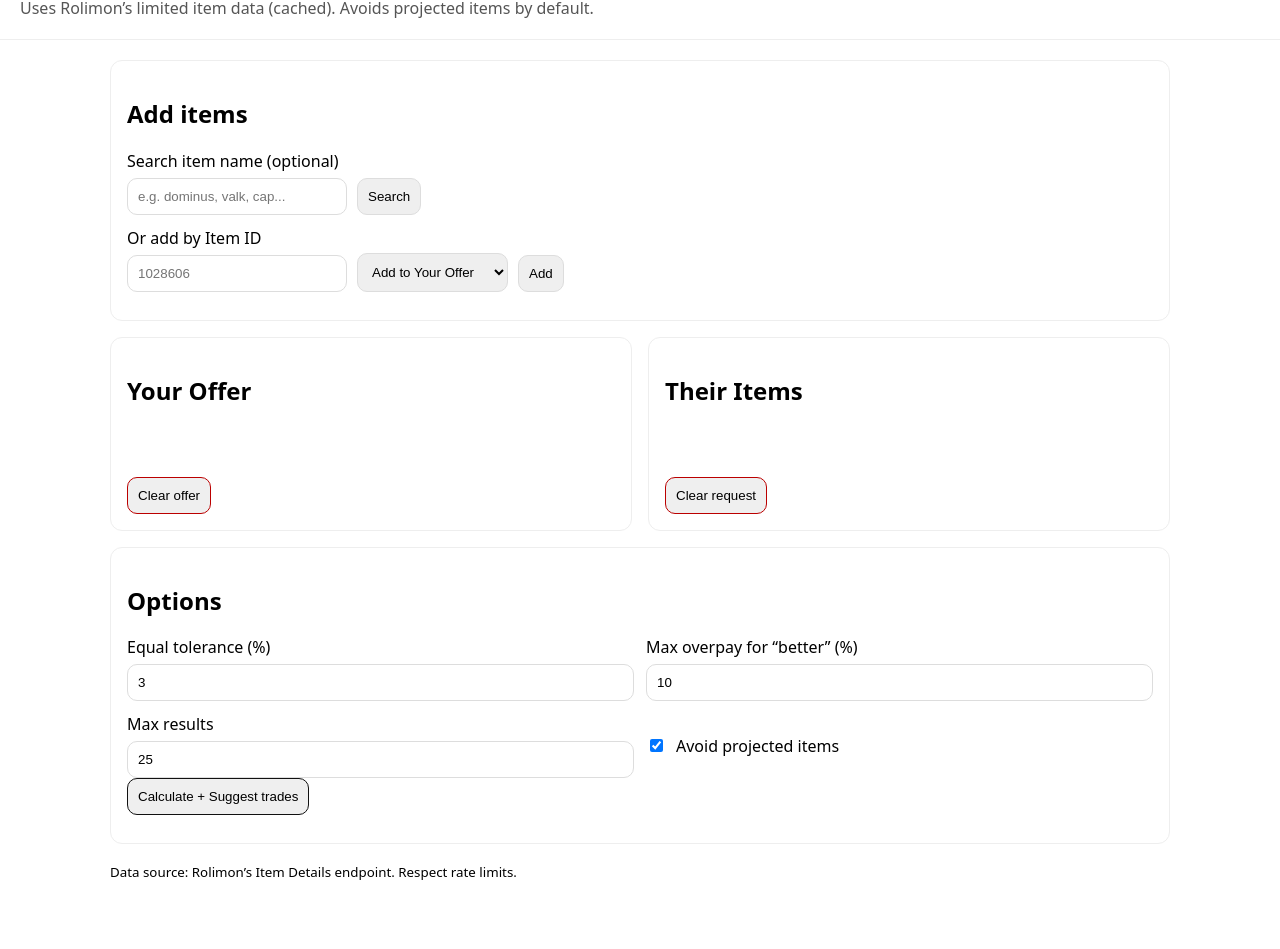
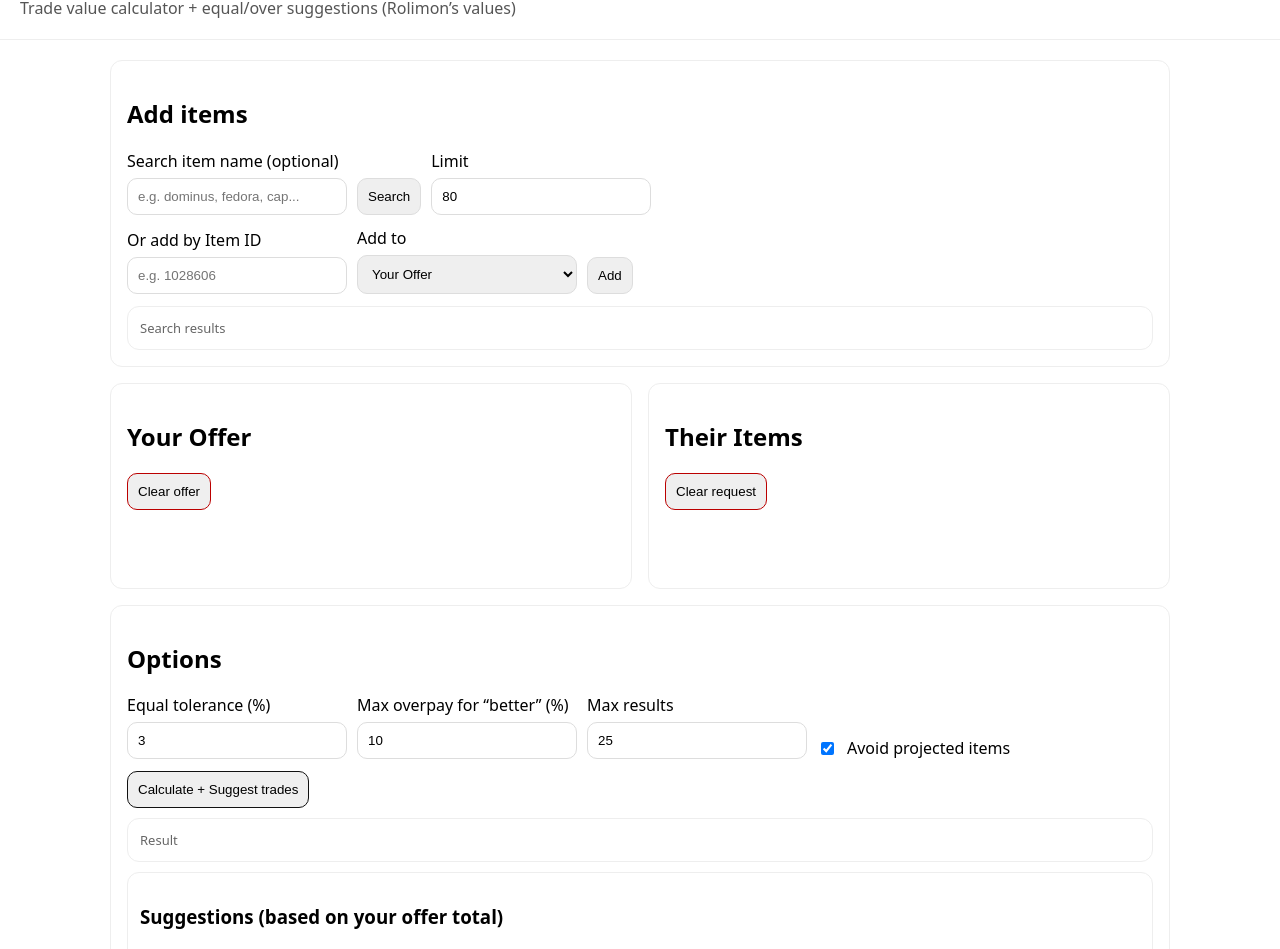
Before and after one commit to bl4rx/RoTrade, a website: page index.html in a window 1280 px wide. Shown: the part 72-1021 px from the top of the page. Before the commit the page ends 974 px from the top, so only its background shows below. Drawn offline with Linux system fonts and the light colour scheme.

Commit message:
Update index.html

```diff
--- a/index.html
+++ b/index.html
@@ -3,83 +3,113 @@
 <head>
   <meta charset="utf-8" />
   <meta name="viewport" content="width=device-width,initial-scale=1" />
-  <title>Roblox Trade Value Calculator (Rolimon's)</title>
-  <link rel="stylesheet" href="./style.css" />
+  <title>RoTrade — Roblox Trade Calculator</title>
+  <link rel="stylesheet" href="/style.css" />
 </head>
 <body>
   <header>
-    <h1>Roblox Trade Value Calculator</h1>
-    <p class="sub">
-      Uses Rolimon’s limited item data (cached). Avoids projected items by default.
-    </p>
+    <h1>RoTrade</h1>
+    <p class="sub">Trade value calculator + equal/over suggestions (Rolimon’s values)</p>
   </header>
 
   <main>
-    <section class="card">
+    <div class="card">
       <h2>Add items</h2>
 
       <div class="row">
         <label>
           Search item name (optional)
-          <input id="search" placeholder="e.g. dominus, valk, cap..." />
+          <input id="searchInput" placeholder="e.g. dominus, fedora, cap..." />
         </label>
-        <button id="btnSearch">Search</button>
+        <button id="searchBtn">Search</button>
+
+        <label>
+          Limit
+          <input id="searchLimit" type="number" min="10" max="2000" value="80" />
+        </label>
       </div>
 
       <div class="row">
         <label>
           Or add by Item ID
-          <input id="itemId" placeholder="1028606" />
+          <input id="itemIdInput" placeholder="e.g. 1028606" />
         </label>
-        <select id="side">
-          <option value="offer">Add to Your Offer</option>
-          <option value="request">Add to Their Items</option>
-        </select>
-        <button id="btnAddById">Add</button>
+        <label>
+          Add to
+          <select id="sideSelect">
+            <option value="offer">Your Offer</option>
+            <option value="request">Their Items</option>
+          </select>
+        </label>
+        <button id="addByIdBtn">Add</button>
       </div>
 
-      <div id="searchResults" class="results"></div>
-    </section>
+      <div class="block">
+        <div class="small">Search results</div>
+        <div id="searchResults" class="results"></div>
+      </div>
+    </div>
 
-    <section class="grid">
-      <section class="card">
+    <div class="grid">
+      <div class="card">
         <h2>Your Offer</h2>
+        <div class="row">
+          <button class="danger" id="clearOfferBtn">Clear offer</button>
+        </div>
         <div id="offerList" class="list"></div>
-        <div class="totals" id="offerTotals"></div>
-        <button class="danger" id="clearOffer">Clear offer</button>
-      </section>
+        <div id="offerTotals" class="totals"></div>
+      </div>
 
-      <section class="card">
+      <div class="card">
         <h2>Their Items</h2>
+        <div class="row">
+          <button class="danger" id="clearRequestBtn">Clear request</button>
+        </div>
         <div id="requestList" class="list"></div>
-        <div class="totals" id="requestTotals"></div>
-        <button class="danger" id="clearRequest">Clear request</button>
-      </section>
-    </section>
+        <div id="requestTotals" class="totals"></div>
+      </div>
+    </div>
 
-    <section class="card">
+    <div class="card">
       <h2>Options</h2>
-      <div class="grid2">
-        <label>Equal tolerance (%) <input id="tol" type="number" min="0" max="25" value="3"></label>
-        <label>Max overpay for “better” (%) <input id="overpay" type="number" min="0" max="50" value="10"></label>
-        <label>Max results <input id="maxResults" type="number" min="5" max="100" value="25"></label>
+      <div class="row">
+        <label>
+          Equal tolerance (%)
+          <input id="tolerancePct" type="number" min="0" max="25" value="3" />
+        </label>
+        <label>
+          Max overpay for “better” (%)
+          <input id="maxOverpayPct" type="number" min="0" max="50" value="10" />
+        </label>
+        <label>
+          Max results
+          <input id="maxResults" type="number" min="1" max="100" value="25" />
+        </label>
+
         <label class="check">
-          <input id="avoidProjected" type="checkbox" checked>
+          <input id="avoidProjected" type="checkbox" checked />
           Avoid projected items
         </label>
       </div>
-      <button id="btnCalc" class="primary">Calculate + Suggest trades</button>
 
-      <div id="calcOut" class="calc"></div>
-    </section>
+      <button class="primary" id="calcBtn">Calculate + Suggest trades</button>
 
-    <footer>
-      <small>
+      <div class="calc block">
+        <div class="small">Result</div>
+        <div id="calcSummary"></div>
+      </div>
+
+      <div class="block">
+        <h3>Suggestions (based on your offer total)</h3>
+        <div id="suggestions"></div>
+      </div>
+
+      <p class="small">
         Data source: Rolimon’s Item Details endpoint. Respect rate limits.
-      </small>
-    </footer>
+      </p>
+    </div>
   </main>
 
-  <script src="./app.js"></script>
+  <script src="/app.js"></script>
 </body>
 </html>
```
